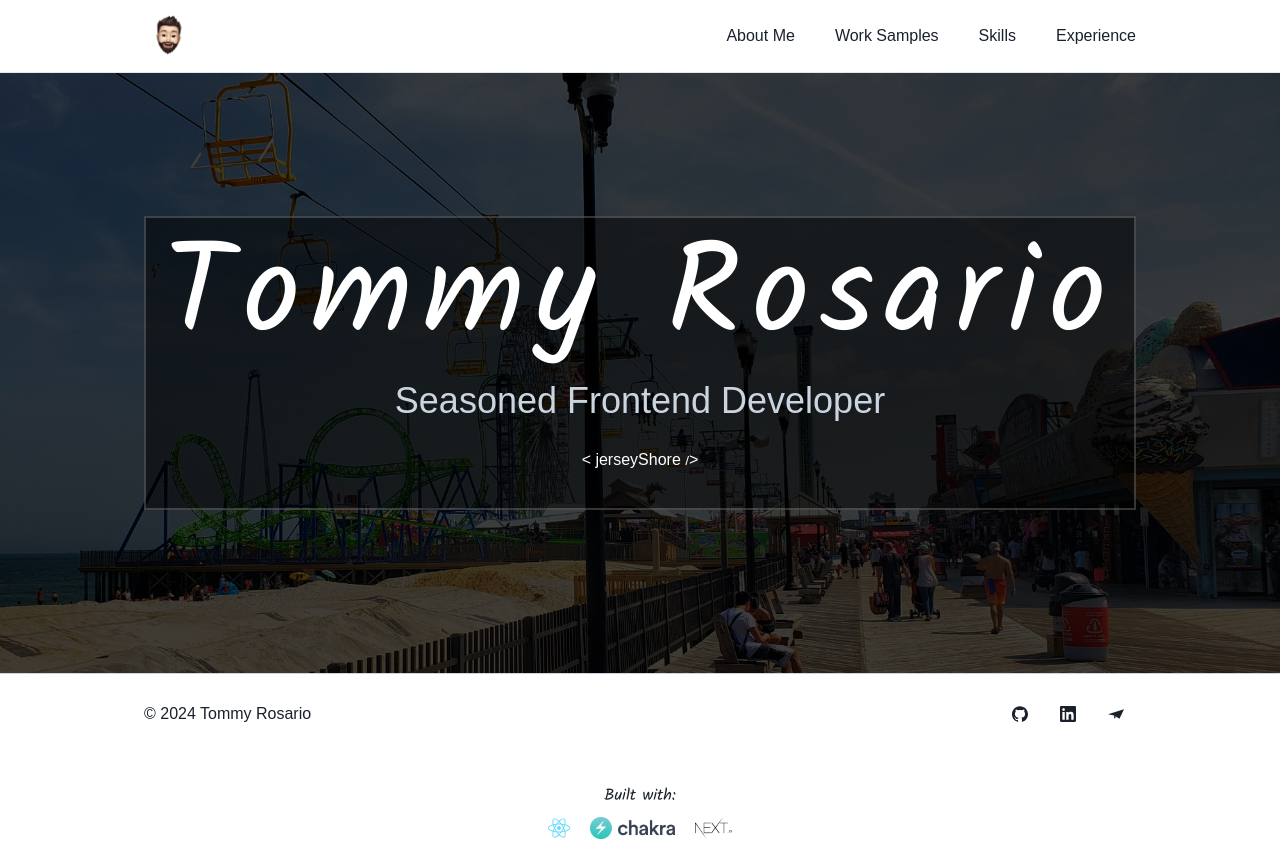
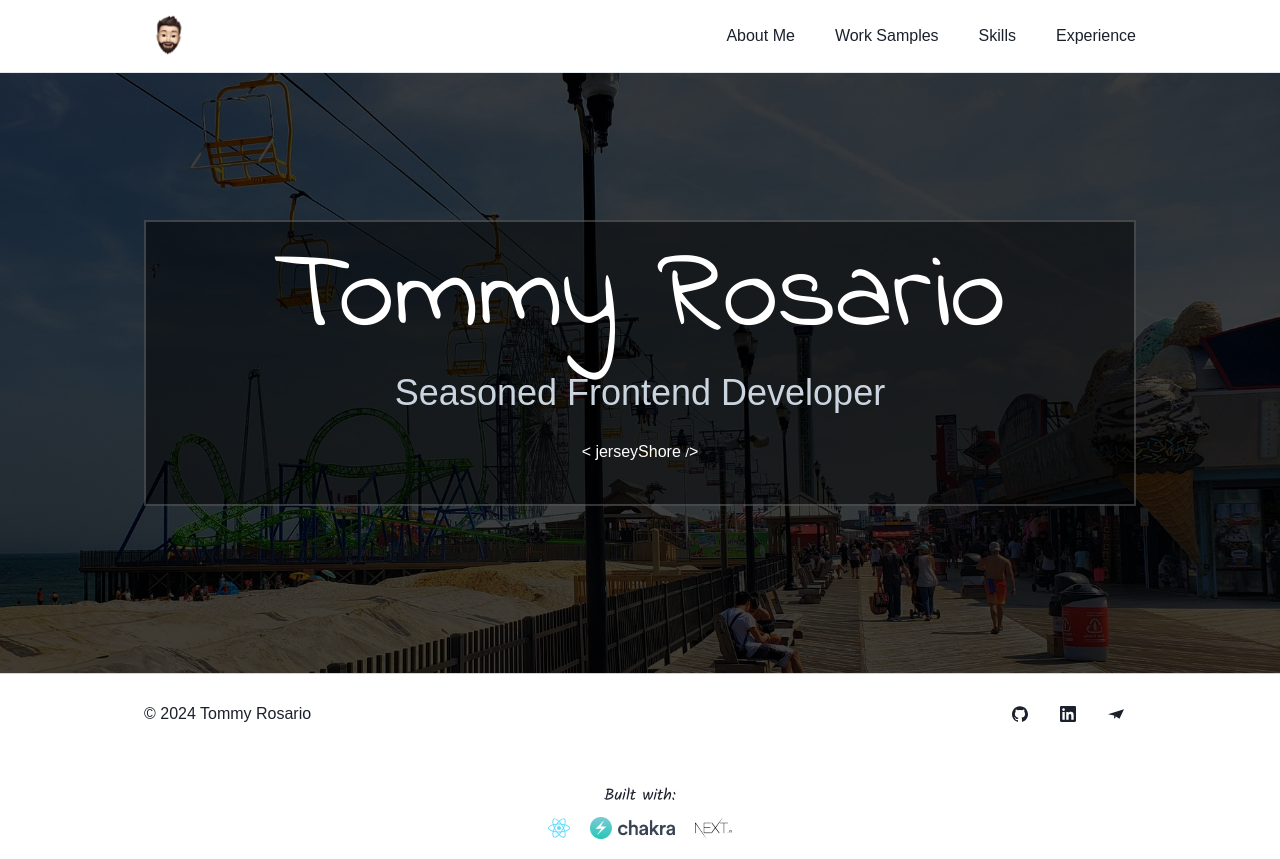
Before and after one commit to tjrosario/portfolio, a Next.js app: page / in a window 1280 px wide. Built offline with nearby package versions, Linux system fonts and the light colour scheme; a web font is replaced by a local one.

Commit message:
add font for homepage signature

```diff
--- a/package.json
+++ b/package.json
@@ -18,8 +18,8 @@
     "@emotion/react": "^11.11.4",
     "@emotion/styled": "^11.11.0",
     "@fontsource-variable/manrope": "^5.0.19",
-    "@fontsource-variable/nunito": "^5.0.18",
     "@fontsource/dm-serif-text": "^5.0.19",
+    "@fontsource/indie-flower": "^5.0.18",
     "@fontsource/kalam": "^5.0.12",
     "framer-motion": "^11.0.8",
     "next": "^14.1.3",
--- a/pages/_app.js
+++ b/pages/_app.js
@@ -2,8 +2,9 @@ import { ChakraProvider, extendTheme } from '@chakra-ui/react';
 // import { Global } from '@emotion/react';
 // import fonts from '../styles/fonts';
 import '@fontsource/dm-serif-text';
-import '@fontsource/kalam'; // Supports weights 200-800
+import '@fontsource/kalam';
 import '@fontsource-variable/manrope';
+import '@fontsource/indie-flower';
 
 const theme = extendTheme({
   components: {
@@ -15,6 +16,9 @@ const theme = extendTheme({
         lead: {
           color: 'gray.700',
           fontFamily: `'DM Serif Text', serif`,
+        },
+        signature: {
+          fontFamily: `'Indie Flower', cursive`,
         },
       },
     },
--- a/pages/index.js
+++ b/pages/index.js
@@ -30,16 +30,17 @@ export default function Home() {
         bg="rgba(0, 0, 0, .5)"
         border="2px solid rgba(255, 255, 255, .2)"
         color="white"
-        p={4}
+        px={4}
+        py={5}
         textAlign="center"
         position="relative"
         zIndex="2"
       >
         <Heading
           as="h1"
-          fontSize={['4xl', '5em', '6em', '8em']}
-          letterSpacing="0.08em"
+          fontSize={['4xl', '5em', '6em', '7em']}
           lineHeight="1"
+          variant="signature"
         >
           Tommy Rosario
         </Heading>
```
Also changed, not shown: 1 other file (tests, documents, lock files or other folders).
